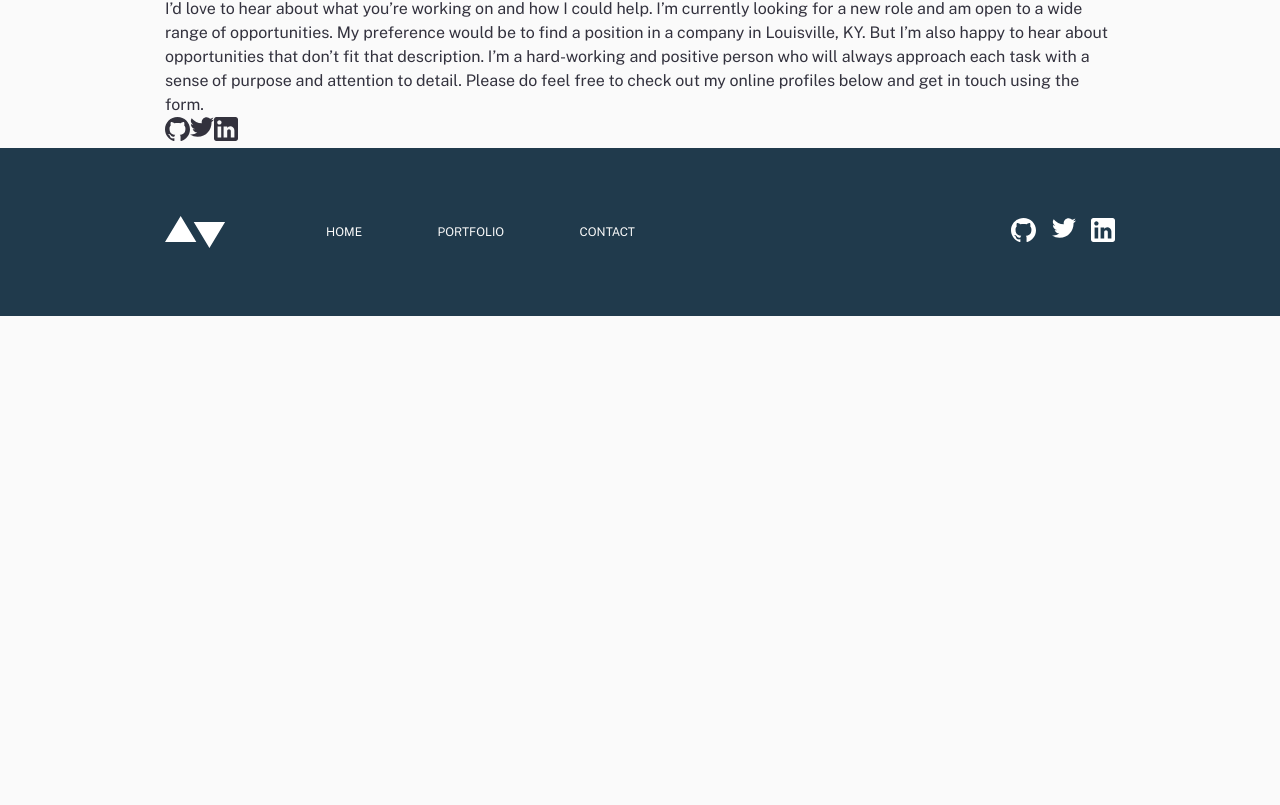
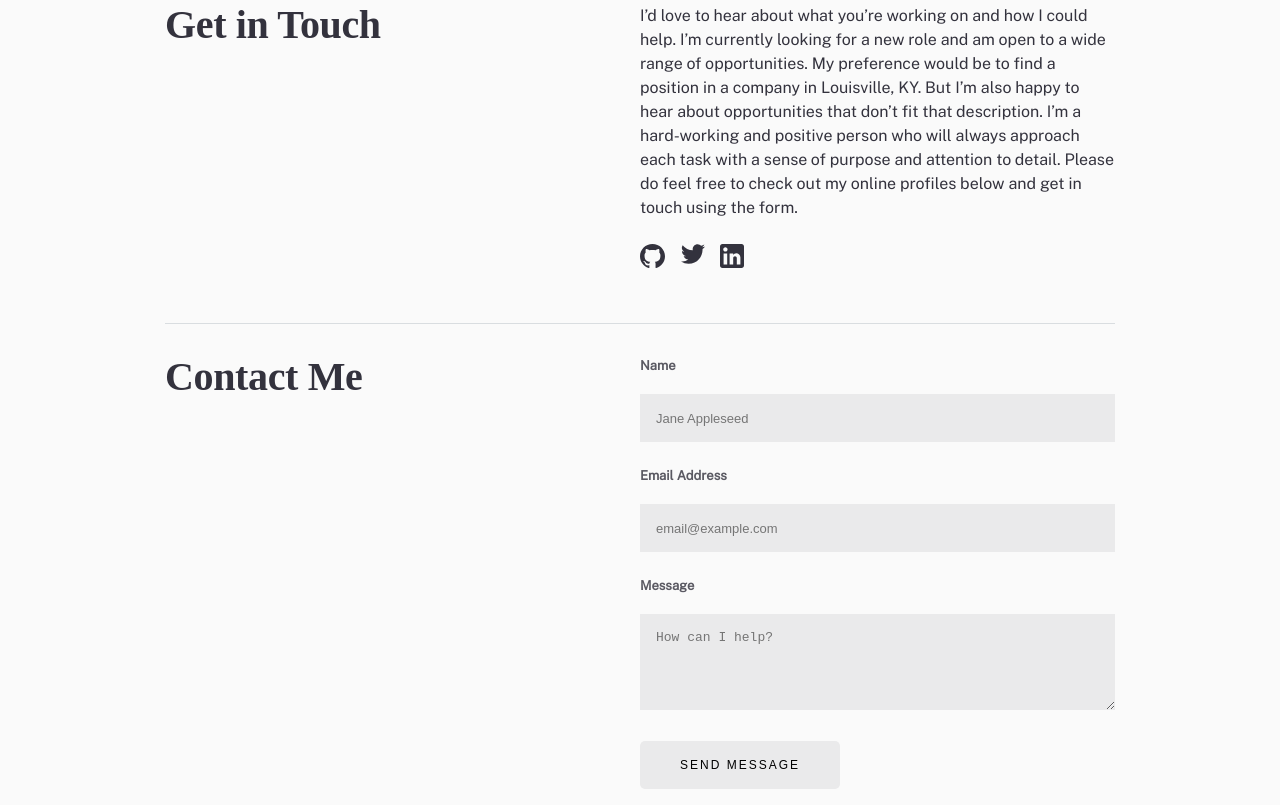
Before and after one commit to dswhitely1/portfolio-master, a React (Create React App) app: page /contact in a window 1280 px wide. Shown: the part 235-1040 px from the top of the page. Before the commit the page ends 800 px from the top, so only its background shows below. Built offline with nearby package versions, Linux system fonts and the light colour scheme; a web font is replaced by a local one.

Commit message:
Contact Page Designed

```diff
--- a/src/components/contact-page/ContactPage.tsx
+++ b/src/components/contact-page/ContactPage.tsx
@@ -1,9 +1,11 @@
 import React from 'react';
 import ContactHeader from "./header/ContactHeader";
+import ContactForm from "./form/ContactForm";
 
 const ContactPage = () => (
     <>
         <ContactHeader/>
+        <ContactForm/>
     </>
 );
 
--- /dev/null
+++ b/src/components/contact-page/form/ContactForm.tsx
@@ -0,0 +1,48 @@
+import React, {ChangeEvent, FormEvent, useState} from 'react';
+import {formData} from "./formData";
+import InputElement from "./InputElement";
+import {ContactFormContainer, Content, FormButton} from "./contact-form.styles";
+
+export interface IFormState {
+    name: string
+    email: string
+    message: string
+
+    [key: string]: string
+}
+
+
+const ContactForm = () => {
+    const [values, setValues] = useState<IFormState>({
+        name: '',
+        email: '',
+        message: ''
+    });
+
+    const handleChange = ({target: {name, value}}: ChangeEvent<HTMLInputElement> | ChangeEvent<HTMLTextAreaElement>) => setValues({
+        ...values,
+        [name]: value
+    });
+
+    const handleSubmit = (e: FormEvent<HTMLFormElement>) => {
+        e.preventDefault();
+        console.log(values)
+    };
+
+    return (
+        <ContactFormContainer>
+            <Content>
+                <h2>Contact Me</h2>
+            </Content>
+            <Content>
+                <form onSubmit={handleSubmit}>
+                    {formData.map((data, id) => <InputElement values={values} data={data} handleChange={handleChange}
+                                                              key={id}/>)}
+                    <FormButton disabled type="submit">Send Message</FormButton>
+                </form>
+            </Content>
+        </ContactFormContainer>
+    )
+};
+
+export default ContactForm;
--- /dev/null
+++ b/src/components/contact-page/form/InputElement.tsx
@@ -0,0 +1,22 @@
+import React, {ChangeEvent} from 'react';
+import {IFormData} from "./formData";
+import {IFormState} from "./ContactForm";
+import {InputGroup} from "./contact-form.styles";
+
+interface IProps {
+    values: IFormState
+    data: IFormData,
+    handleChange: (e: ChangeEvent<HTMLInputElement> | ChangeEvent<HTMLTextAreaElement>) => void
+}
+
+const InputElement = ({data: {label, name, type, placeholder}, handleChange, values}: IProps) => (
+    <InputGroup>
+        <label htmlFor={`#${name}`}>{label}</label>
+        {type === "textarea" ?
+            (<textarea name={name} onChange={handleChange} rows={4} value={values[name]} id={name} placeholder={placeholder}/>)
+            :
+        (<input onChange={handleChange} name={name} type={type} value={values[name]} id={name} placeholder={placeholder}/>)}
+    </InputGroup>
+);
+
+export default InputElement
--- /dev/null
+++ b/src/components/contact-page/form/contact-form.styles.js
@@ -0,0 +1,73 @@
+import styled, {css} from 'styled-components';
+
+export const InputGroup = styled.div`
+  label {
+    font-size: 1.3rem;
+    font-weight: 700;
+    display: block;
+    height: 3rem;
+    margin-bottom: 0.8rem;
+    opacity: 0.8;
+  }
+
+  input, textarea {
+    background-color: rgb(234,234,235);
+    width: 100%;
+    padding: .9rem 0 .9rem 1.6rem;
+    font-size: 1.3rem;
+    line-height: 2.308;
+    margin-bottom: 2.4rem;
+  }
+
+  input {
+    height: 4.8rem;
+  }
+
+  textarea {
+    height: 9.6rem;
+  }
+`;
+
+export const FormButton = styled.button`
+    width: 20rem;
+    height: 4.8rem;
+    color: #fafafa;
+    background-color: #203A4C;
+    cursor: pointer;
+    margin-bottom: 8rem;
+    border-radius: 0.5rem;
+    text-transform: uppercase;
+    font-size: 1.2rem;
+    letter-spacing: .2rem;
+
+    &:hover {
+      background-color: rgb(95,180,162);
+    }
+
+    &:disabled, &.disabled {
+      background-color: rgb(234,234,235);
+      color: #000;
+      &:hover {
+        cursor: not-allowed;
+      }
+    }
+
+`;
+
+export const Content = styled.div`
+    width: 100%;
+`;
+
+export const ContactFormContainer = styled.div`
+    h2 {
+      margin-bottom: 2.4rem;
+
+      @media (min-width: 501px) {
+        margin-bottom: 3.2rem;
+      }
+    }
+    @media (min-width: 769px) {
+      display: flex;
+      justify-content: space-between;
+    }
+`;
--- /dev/null
+++ b/src/components/contact-page/form/formData.ts
@@ -0,0 +1,28 @@
+export interface IFormData {
+    name: string
+    label: string
+    type: string
+    placeholder: string
+}
+
+
+export const formData: IFormData[] = [
+    {
+        name: 'name',
+        label: 'Name',
+        type: 'text',
+        placeholder: 'Jane Appleseed'
+    },
+    {
+        name: 'email',
+        label: 'Email Address',
+        type: 'email',
+        placeholder: 'email@example.com'
+    },
+    {
+        name: 'message',
+        label: 'Message',
+        type: 'textarea',
+        placeholder: 'How can I help?'
+    }
+]
--- a/src/components/contact-page/header/ContactHeader.tsx
+++ b/src/components/contact-page/header/ContactHeader.tsx
@@ -1,19 +1,24 @@
 import React from 'react';
 import SocialMediaLinks from "../../icons/SocialMediaLinks";
+import {ContactHeaderContainer, IconContainer, Content} from "./contact-header.styles";
 
 const ContactHeader = () => (
-    <>
+    <ContactHeaderContainer>
+        <Content>
             <h2>Get in Touch</h2>
+        </Content>
+        <Content>
             <p>I’d love to hear about what you’re working on and how I could help. I’m currently
                 looking for a new role and am open to a wide range of opportunities. My preference
                 would be to find a position in a company in Louisville, KY. But I’m also happy to hear about
                 opportunities that don’t fit that description. I’m a hard-working and positive person
                 who will always approach each task with a sense of purpose and attention to detail.
                 Please do feel free to check out my online profiles below and get in touch using the form.</p>
-        <div>
+            <IconContainer>
                 <SocialMediaLinks/>
-        </div>
-    </>
+            </IconContainer>
+        </Content>
+    </ContactHeaderContainer>
 );
 
 export default ContactHeader
--- /dev/null
+++ b/src/components/contact-page/header/contact-header.styles.js
@@ -0,0 +1,42 @@
+import styled from 'styled-components';
+
+export const IconContainer = styled.div`
+  width: 10.4rem;
+  display: flex;
+  justify-content: space-between;
+  margin-bottom: 2.4rem;
+  @media (min-width: 769px) {
+    margin-bottom: 4.8rem;
+  }
+`;
+
+export const ContactHeaderContainer = styled.div`
+  margin-bottom: 3.2rem;
+  border-top: 1px solid rgba(32,58,76,0.15);
+  border-bottom: 1px solid rgba(32,58,76,0.15);
+  @media (min-width: 769px) {
+    padding-top: 4.8rem;
+  }
+
+  h2 {
+    margin-top: 2.5rem;
+    margin-bottom: 2.4rem;
+
+    @media (min-width: 769px) {
+      margin: 0;
+    }
+  }
+
+  p {
+    margin: 0 0 2.4rem;
+  }
+
+  @media (min-width: 769px) {
+    display: flex;
+    justify-content: space-between;
+  }
+`;
+
+export const Content = styled.div`
+  width: 100%;
+`;
--- a/src/components/nav/Navigation.tsx
+++ b/src/components/nav/Navigation.tsx
@@ -11,7 +11,7 @@ const Navigation = () => (
         <Links nav>
             <NavLink to="/">Home</NavLink>
             <NavLink to="/portfolio">Portfolio</NavLink>
-            <NavLink to="/contact">Contact</NavLink>
+            <NavLink to="/contact">Contact Me</NavLink>
         </Links>
         <Hamburger/>
     </Nav>
--- a/src/components/styled-components/Global.js
+++ b/src/components/styled-components/Global.js
@@ -12,7 +12,7 @@ export const Global = css`
 
     body {
       background-color: #fafafa;
-      color: #33323e;
+      color: #33323d;
       font-size: 1.6rem;
       line-height: 1.5;
       font-family: 'Public Sans', sans-serif;
@@ -41,4 +41,8 @@ export const Global = css`
       font-size: 3.2rem;
       letter-spacing: -0.29px;
     }
+
+    input, textarea, button {
+      border: none;
+    }
 `;
--- a/src/components/styled-components/Links.js
+++ b/src/components/styled-components/Links.js
@@ -4,9 +4,9 @@ export const Links = styled.div`
     display: flex;
     justify-content: space-between;
     font-size: 1.2rem;
-    width: 26.4rem;
+    width: 30.9rem;
     text-transform: uppercase;
-
+    letter-spacing: .2rem;
     ${props => props.nav && css`
         display: none;
         @media (min-width: 501px) {
--- a/src/components/styled-components/Logo.js
+++ b/src/components/styled-components/Logo.js
@@ -12,4 +12,8 @@ export const SVG = styled.svg`
           display: none;
         }
     `};
+
+    &:hover {
+      fill: rgb(95, 180, 162);
+    }
 `;
```
Lines whose indentation alone changed are shown as unchanged.
